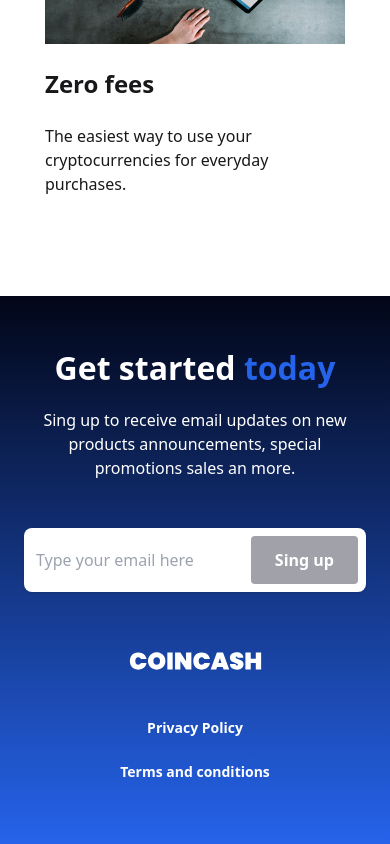
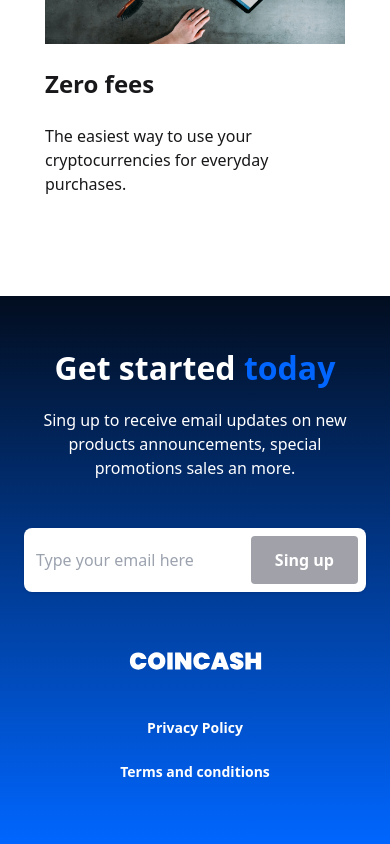
Before and after one commit to pountzas/coincash, a Next.js app: page / in a window 390 px wide. Shown: the part 1852-2696 px from the top of the page. Built offline with nearby package versions, Linux system fonts and the light colour scheme.

Commit message:
clean up code

```diff
--- a/app/page.tsx
+++ b/app/page.tsx
@@ -3,7 +3,7 @@ import BuySection from "@/components/organisms/BuySection";
 
 export default function Home() {
   return (
-    <main className="flex min-h-[400px] flex-col items-center">
+    <main className="flex min-h-[400px] flex-col items-center ">
       <BlueSection />
       <BuySection />
     </main>
--- a/components/molecules/BlueFooter.tsx
+++ b/components/molecules/BlueFooter.tsx
@@ -1,5 +1,3 @@
-import React from "react";
-
 function BlueFooter() {
   return (
     <div className="absolute bottom-[180px] lg:bottom-0 z-20 w-full max-w-[1440px] pt-20 ">
--- a/components/molecules/BlueMockupDesign.tsx
+++ b/components/molecules/BlueMockupDesign.tsx
@@ -1,5 +1,3 @@
-import React from "react";
-
 function BlueMockupDesign() {
   return (
     <div className="relative pt-4 mt-8 md:mt-0 lg:pt-0 w-full flex flex-col items-center lg:absolute lg:bottom-[440px] lg:-right-[23%] xl:-right-[26.5%] ">
--- a/components/molecules/BuyCard.tsx
+++ b/components/molecules/BuyCard.tsx
@@ -1,4 +1,4 @@
-import { FC, ReactNode } from "react";
+import { ReactNode } from "react";
 
 type BuyCardProps = {
   blueText: string;
--- a/components/molecules/NavButton.tsx
+++ b/components/molecules/NavButton.tsx
@@ -1,5 +1,3 @@
-import React from "react";
-
 function NavButton({
   title = "Get the app",
   href
@@ -8,7 +6,7 @@ function NavButton({
   href?: string;
 }) {
   return (
-    <div className="px-6 py-3 bg-blue-600 rounded justify-center items-center gap-2 flex">
+    <div className="px-6 py-3 bg-[#0066FF] rounded justify-center items-center gap-2 flex">
       <div className="text-white text-xl font-semibold whitespace-nowrap">
         {title}
       </div>
--- a/components/molecules/SignUpInput.tsx
+++ b/components/molecules/SignUpInput.tsx
@@ -1,4 +1,3 @@
-import React from "react";
 import Input from "../atoms/Input";
 
 function SignUpInput() {
--- a/components/molecules/TopFooterSection.tsx
+++ b/components/molecules/TopFooterSection.tsx
@@ -5,7 +5,7 @@ function TopFooterSection() {
         <span className="text-white text-[32px] md:text-[40px] font-bold">
           Get started{" "}
         </span>
-        <span className="text-blue-600 text-[32px] md:text-[40px] font-bold">
+        <span className="text-[#0066FF] text-[32px] md:text-[40px] font-bold">
           today
         </span>
       </div>
--- a/components/organisms/BuySection.tsx
+++ b/components/organisms/BuySection.tsx
@@ -1,9 +1,8 @@
 import BillsIcon from "@/public/icons/BillsIcon";
 import GroceriesIcon from "@/public/icons/GroceriesIcon";
 import TicketsIcon from "@/public/icons/TicketsIcon";
-import React from "react";
+
 import BuyCard from "../molecules/BuyCard";
-import BuyCards from "../molecules/BuyCard";
 import BuyPhotoCard from "../molecules/BuyPhotoCard";
 
 function BuySection() {
--- a/components/organisms/Footer.tsx
+++ b/components/organisms/Footer.tsx
@@ -4,7 +4,7 @@ import TopFooterSection from "../molecules/TopFooterSection";
 
 function Footer() {
   return (
-    <div className="w-full md:h-[631px] h-[548px] px-6 py-12 bg-gradient-to-b from-slate-950 to-blue-600 flex-col justify-center items-center gap-12 inline-flex relative">
+    <div className="w-full md:h-[631px] h-[548px] px-6 py-12 bg-gradient-to-b from-[#020D1F] to-[#0066FF] flex-col justify-center items-center gap-12 inline-flex relative">
       <TopFooterSection />
 
       <SignUpInput />
--- a/components/organisms/Navbar.tsx
+++ b/components/organisms/Navbar.tsx
@@ -1,12 +1,10 @@
-import React from "react";
 import Logo from "../molecules/Logo";
 import LogoSmall from "../molecules/LogoSmall";
 import NavLinks from "../molecules/NavLinks";
 
 function Navbar() {
   return (
-    <div className="pt-4 md:pt-11 px-6 lg:px-[164px] max-w-[1440px] grid-cols-1">
-
+    <div className="pt-4 md:pt-11 px-6 xl:px-[164px] max-w-[1440px] grid-cols-1">
       <div className="flex items-center justify-between ">
         <LogoSmall />
         <Logo />
```
